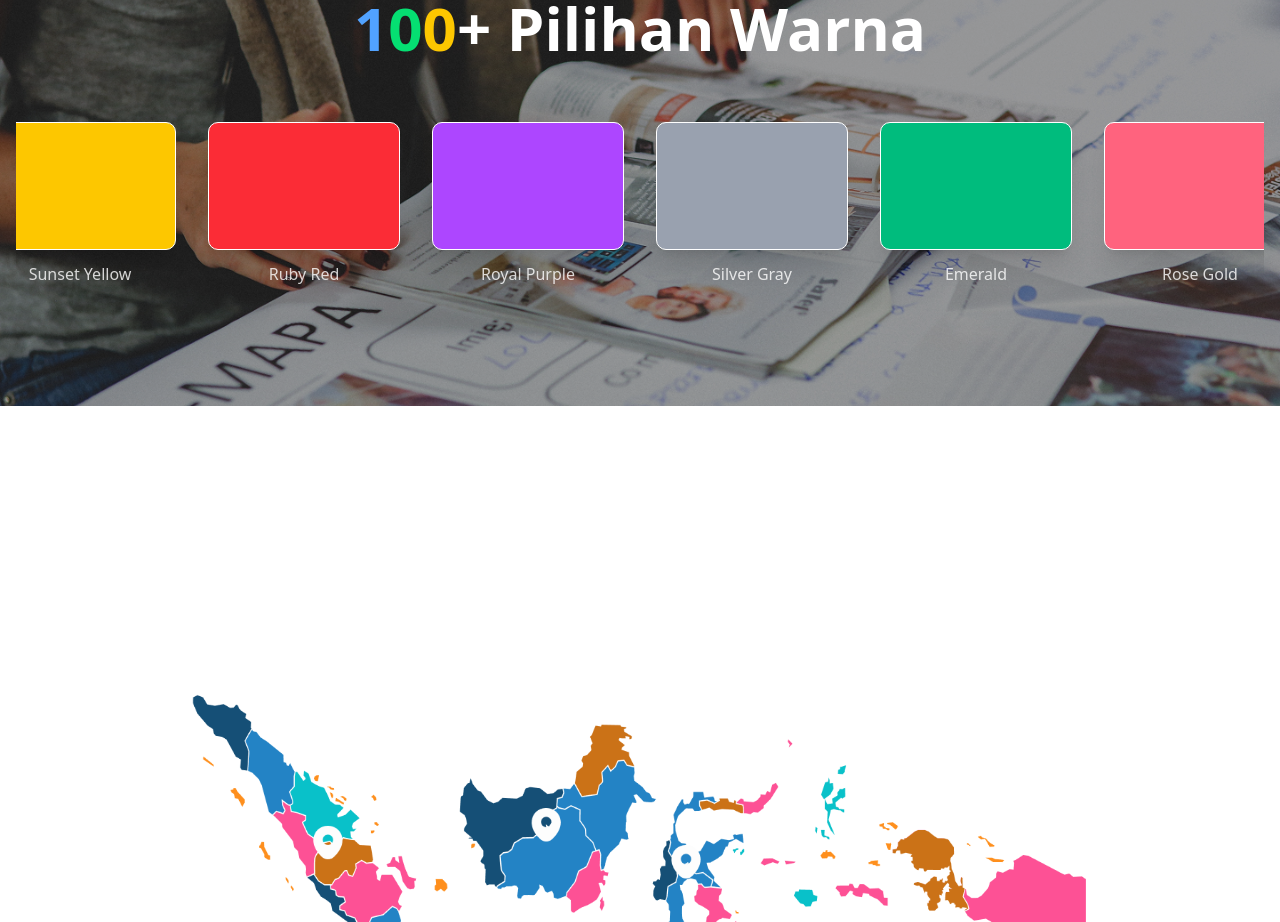
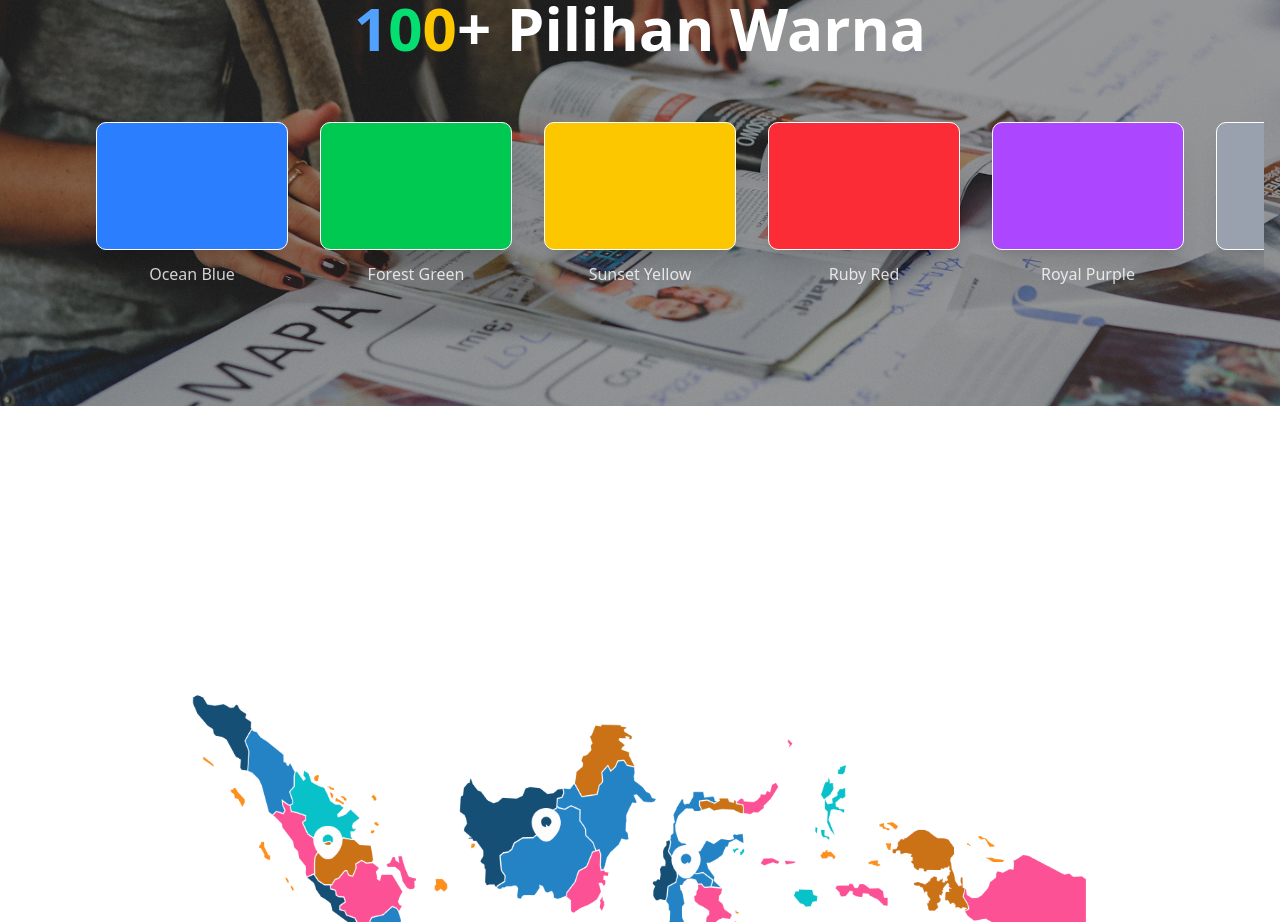
Before and after one commit to FJP-Project/RainbowACP, a Next.js app: page / in a window 1280 px wide. Shown: the part 2040-2962 px from the top of the page. Built offline with nearby package versions, Linux system fonts and the light colour scheme.

Commit message:
Update Pilihan Warna Scroll Bar

```diff
--- a/src/app/page.tsx
+++ b/src/app/page.tsx
@@ -177,7 +177,7 @@ export default function HomePage() {
             </h2>
 
             <div className="w-full max-w-full overflow-hidden">
-              <div className="flex gap-4 md:gap-6 lg:gap-8 overflow-x-auto pb-4 px-4 sm:px-8 md:px-12 lg:px-16 xl:px-20 scrollbar-hide justify-center">
+              <div className="justify-start flex gap-4 md:gap-6 lg:gap-8 overflow-x-auto overflow-scroll pb-4 px-4 sm:px-8 md:px-12 lg:px-16 xl:px-20 scrollbar-hide">
                 {colors.map((color) => (
                   <div
                     key={color.id}
```
